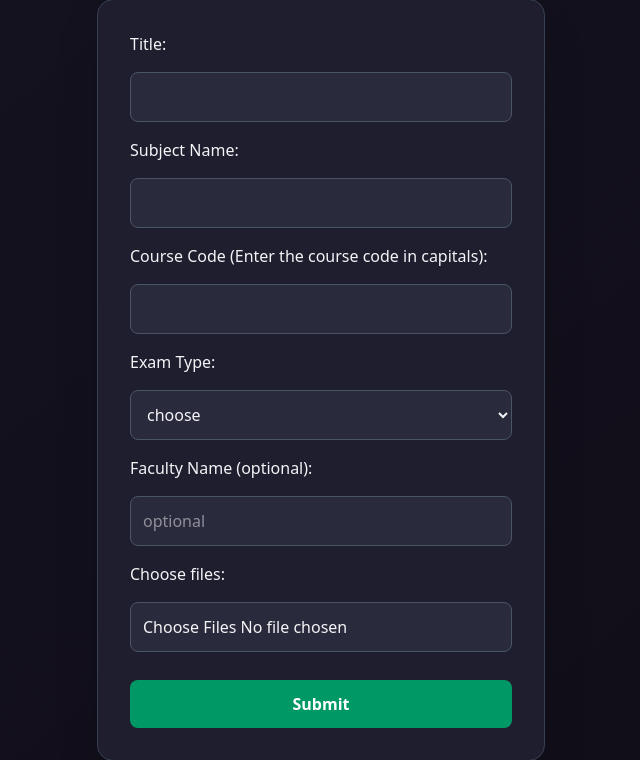
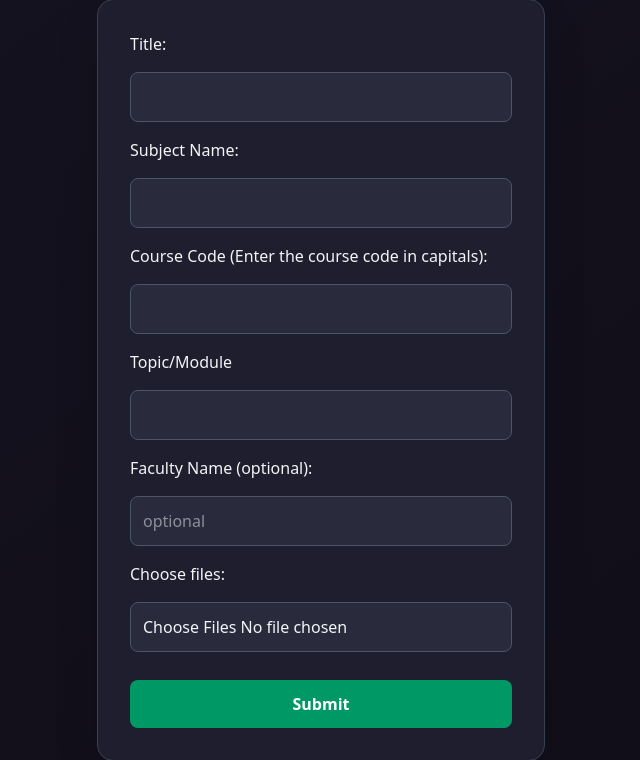
Before and after one commit to krishnasouravvemuri/PaperRepo, a Django app: page /ImportantTopicsUpload/ in a window 1280 px wide. Shown: the part 129-889 px from the top of the page, without its empty margins (319-959 px from the left). Run offline with Django 5.2, Linux system fonts and the light colour scheme; a user stored in the database is signed in; style sheets or scripts are compiled from the project's sources; some libraries are stand-ins or nearby versions.

Commit message:
Update ImportantTopicsUpload.html

```diff
--- a/papers/templates/ImportantTopicsUpload.html
+++ b/papers/templates/ImportantTopicsUpload.html
@@ -5,13 +5,13 @@
 {% block navbar_right %}
     <a href="{% url 'UploadHome' username %}" class="hover:text-teal-300">Home</a>
     <a href="{% url 'MyUploads' username %}" class="hover:text-teal-300">My Uploads</a>
-    <a href="{% url 'home' %}" class="hover:text-red-400">Logout</a>
+    <a href="{% url 'logout' %}" class="hover:text-red-400">Logout</a>
 {% endblock %}
 
 {% block navbar_right_mobile %}
     <a href="{% url 'UploadHome' username %}" class="hover:text-teal-300 block text-right">Home</a>
     <a href="{% url 'MyUploads' username %}" class="hover:text-teal-300 block text-right">My Uploads</a>
-    <a href="{% url 'home' %}" class="hover:text-red-400 block text-right">Logout</a>
+    <a href="{% url 'logout' %}" class="hover:text-red-400 block text-right">Logout</a>
 {% endblock %}
 
 {% block container_class %}flex flex-col justify-center items-center{% endblock %}
@@ -31,13 +31,9 @@
         <label>Course Code (Enter the course code in capitals):</label>
         <input name="subject_code" required type="text" class="p-3 rounded-lg border border-gray-600 bg-[#2a2a3d] text-gray-100 focus:outline-none focus:ring-2 focus:ring-emerald-500">
 
-        <label>Exam Type:</label>
-        <select name="exam_type" required class="p-3 rounded-lg border border-gray-600 bg-[#2a2a3d] text-gray-100 focus:outline-none focus:ring-2 focus:ring-emerald-500">
-            <option selected disabled>choose</option>
-            <option value="CAT I">CAT I</option>
-            <option value="CAT II">CAT II</option>
-            <option value="FAT">FAT</option>
-        </select>
+        <label>Topic/Module</label>
+        <input name="topic_type" type="text" value="{{ object.topic_type }}" class="p-3 rounded-lg border border-gray-600 bg-[#2a2a3d] text-gray-100 focus:outline-none focus:ring-2 focus:ring-emerald-500">
+
 
         <label>Faculty Name (optional):</label>
         <input name="faculty_name" type="text" placeholder="optional" class="p-3 rounded-lg border border-gray-600 bg-[#2a2a3d] text-gray-100 focus:outline-none focus:ring-2 focus:ring-emerald-500">
```
